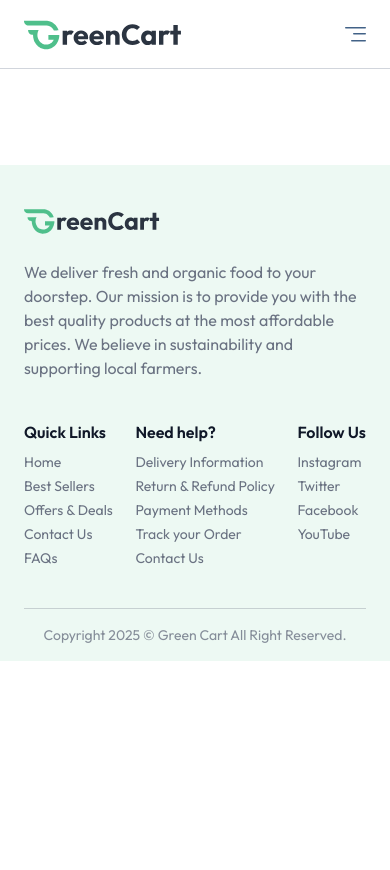
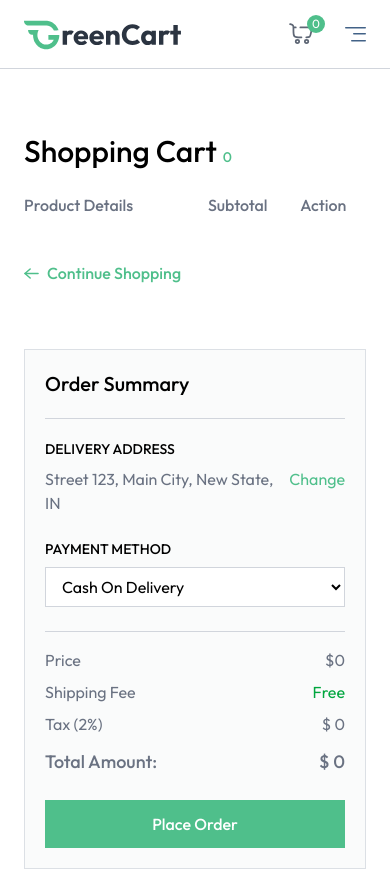
Before and after one commit to MohdZain49/Grocery-Ecommerce, a React (Vite) app in the folder client/: page /cart in a window 390 px wide. Shown: the top 870 px of the page. Before the commit the page ends 844 px from the top, so only its background shows below. Built offline with nearby package versions, Linux system fonts and the light colour scheme.

Commit message:
add Cart page and integrate cart functionality in Navbar and AppContext

```diff
--- a/client/src/App.jsx
+++ b/client/src/App.jsx
@@ -9,6 +9,7 @@
 import AllProduct from "./pages/AllProduct";
 import ProductCategory from "./pages/ProductCategory";
 import ProductDetails from "./pages/ProductDetails";
+import Cart from "./pages/Cart";
 
 function App() {
   const isSellerPath = useLocation().pathname.includes("seller");
@@ -27,6 +28,7 @@
           <Route path="/products" element={<AllProduct />} />
           <Route path="/products/:category" element={<ProductCategory />} />
           <Route path="/products/:category/:id" element={<ProductDetails />} />
+          <Route path="/cart" element={<Cart />} />
         </Routes>
       </div>
       {isSellerPath ? null : <Footer />}
--- a/client/src/components/Navbar.jsx
+++ b/client/src/components/Navbar.jsx
@@ -5,7 +5,15 @@
 
 function Navbar() {
   const [open, setOpen] = React.useState(false);
-  const { navigate, user, setUser, setShowUserLogin, searchQuery, setSearchQuery } = useAppContext();
+  const {
+    navigate,
+    user,
+    setUser,
+    setShowUserLogin,
+    searchQuery,
+    setSearchQuery,
+    getCartCount,
+  } = useAppContext();
 
   const handleLogout = async () => {
     setUser(null);
@@ -13,10 +21,10 @@
   };
 
   useEffect(() => {
-    if(searchQuery.length > 0) {
+    if (searchQuery.length > 0) {
       navigate("/products");
     }
-  }, [searchQuery])
+  }, [searchQuery]);
 
   return (
     <div>
@@ -51,7 +59,7 @@
               className="w-6 opacity-80"
             />
             <button className="absolute -top-2 -right-3 text-xs text-white bg-primary w-[18px] h-[18px] rounded-full">
-              3
+              {getCartCount()}
             </button>
           </div>
 
@@ -88,6 +96,22 @@
         </div>
 
         {/* Mobile Menu */}
+
+        <div className="flex items-center gap=6 sm:hidden">
+          <div
+            className="relative cursor-pointer mr-8"
+            onClick={() => navigate("cart")}
+          >
+            <img
+              src={assets.nav_cart_icon}
+              alt="cart"
+              className="w-6 opacity-80"
+            />
+            <button className="absolute -top-2 -right-3 text-xs text-white bg-primary w-[18px] h-[18px] rounded-full">
+              {getCartCount()}
+            </button>
+          </div>
+
           <button
             onClick={() => (open ? setOpen(false) : setOpen(true))}
             aria-label="Menu"
@@ -95,6 +119,7 @@
           >
             <img src={assets.menu_icon} alt="menu" />
           </button>
+        </div>
 
         <div
           className={`${
--- a/client/src/context/AppContext.jsx
+++ b/client/src/context/AppContext.jsx
@@ -19,6 +19,8 @@
   searchQuery: {},
   setSearchQuery: () => {},
   navigate: () => {},
+  getCartCount: () => {},
+  getCartAmount: () => {},
 });
 
 export const AppContextProvider = ({ children }) => {
@@ -67,6 +69,25 @@
     toast.success("Item removed from cart");
   };
 
+  const getCartCount = () => {
+    let totalCount = 0;
+    for (const item in cartItems) {
+      totalCount += cartItems[item];
+    }
+    return totalCount;
+  };
+
+  const getCartAmount = () => {
+    let totalAmount = 0;
+    for (const items in cartItems) {
+      let itmeInfo = products.find((product) => product._id === items);
+      if (cartItems[items] > 0) {
+        totalAmount += itmeInfo.offerPrice * cartItems[items];
+      }
+    }
+    return Math.floor(totalAmount * 100) / 100;
+  };
+
   useEffect(() => {
     fetchProducts();
   }, []);
@@ -87,6 +108,8 @@
     cartItems,
     searchQuery,
     setSearchQuery,
+    getCartAmount,
+    getCartCount,
   };
 
   return <AppContext.Provider value={value}>{children}</AppContext.Provider>;
--- /dev/null
+++ b/client/src/pages/Cart.jsx
@@ -0,0 +1,233 @@
+import React, { useEffect, useState } from "react";
+import { useAppContext } from "../context/AppContext";
+import { assets, dummyAddress } from "../assets/assets";
+
+function Cart() {
+  const {
+    products,
+    currency,
+    cartItems,
+    removeCartItem,
+    getCartCount,
+    updatedCartItem,
+    navigate,
+    getCartAmount,
+  } = useAppContext();
+
+  const [cartArray, setCartArray] = useState([]);
+  const [addresses, setAddresses] = useState(dummyAddress);
+  const [showAddress, setShowAddress] = useState(false);
+  const [selectedAddress, setSelectedAddress] = useState(dummyAddress[0]);
+  const [paymentOption, setPaymentOption] = useState("COD");
+
+  const getCart = () => {
+    let tempArray = [];
+    for (const key in cartItems) {
+      const product = products.find((item) => item._id === key);
+      product.quantity = cartItems[key];
+      tempArray.push(product);
+      console.log("temparory array ", tempArray);
+    }
+    setCartArray(tempArray);
+  };
+
+  const placeOrder = async () => {};
+
+  useEffect(() => {
+    if (products.length > 0 && cartItems) {
+      getCart();
+    }
+  }, [products, cartItems]);
+
+  return products.length > 0 && cartItems ? (
+    <div className="flex flex-col md:flex-row mt-16 ">
+      <div className="flex-1 max-w-4xl">
+        <h1 className="text-3xl font-medium mb-6">
+          Shopping Cart{" "}
+          <span className="text-sm text-primary">{getCartCount()}</span>
+        </h1>
+
+        <div className="grid grid-cols-[2fr_1fr_1fr] text-gray-500 text-base font-medium pb-3">
+          <p className="text-left">Product Details</p>
+          <p className="text-center">Subtotal</p>
+          <p className="text-center">Action</p>
+        </div>
+
+        {cartArray.map((product, index) => (
+          <div
+            key={index}
+            className="grid grid-cols-[2fr_1fr_1fr] text-gray-500 items-center text-sm md:text-base font-medium pt-3"
+          >
+            <div className="flex items-center md:gap-6 gap-3">
+              <div
+                onClick={() => {
+                  navigate(
+                    `/products/${product.category.toLowerCase()}/${product._id}`
+                  );
+                  scrollTo(0, 0);
+                }}
+                className="cursor-pointer w-24 h-24 flex items-center justify-center border border-gray-300 rounded"
+              >
+                <img
+                  className="max-w-full h-full object-cover"
+                  src={product.image[0]}
+                  alt={product.name}
+                />
+              </div>
+              <div>
+                <p className="hidden md:block font-semibold">{product.name}</p>
+                <div className="font-normal text-gray-500/70">
+                  <p>
+                    Weight: <span>{product.weoght || "N/A"}</span>
+                  </p>
+                  <div className="flex items-center">
+                    <p>Qty:</p>
+                    <select
+                      onChange={(e) =>
+                        updatedCartItem(product._id, Number(e.target.value))
+                      }
+                      value={cartItems[product._id]}
+                      className="outline-none"
+                    >
+                      {Array(
+                        cartItems[product._id] > 9 ? cartItems[product._id] : 9
+                      )
+                        .fill("")
+                        .map((_, index) => (
+                          <option key={index} value={index + 1}>
+                            {index + 1}
+                          </option>
+                        ))}
+                    </select>
+                  </div>
+                </div>
+              </div>
+            </div>
+            <p className="text-center">
+              {currency}
+              {product.offerPrice * product.quantity}
+            </p>
+            <button
+              className="cursor-pointer mx-auto"
+              onClick={() => removeCartItem(product._id)}
+            >
+              <img
+                src={assets.remove_icon}
+                alt="remove"
+                className="inline-block w-6 h-6"
+              />
+            </button>
+          </div>
+        ))}
+
+        <button
+          onClick={() => {
+            navigate("/products");
+            scrollTo(0, 0);
+          }}
+          className="group cursor-pointer flex items-center mt-8 gap-2 text-primary font-medium"
+        >
+          <img
+            className="group-hover:-translate-x-1 transition"
+            src={assets.arrow_right_icon_colored}
+            alt="arrow_img"
+          />
+          Continue Shopping
+        </button>
+      </div>
+
+      <div className="max-w-[360px] w-full bg-gray-100/40 p-5 max-md:mt-16 border border-gray-300/70">
+        <h2 className="text-xl md:text-xl font-medium">Order Summary</h2>
+        <hr className="border-gray-300 my-5" />
+
+        <div className="mb-6">
+          <p className="text-sm font-medium uppercase">Delivery Address</p>
+          <div className="relative flex justify-between items-start mt-2">
+            <p className="text-gray-500">
+              {selectedAddress
+                ? `${selectedAddress.street}, ${selectedAddress.city}, ${selectedAddress.state}, ${selectedAddress.country}`
+                : "No address found"}
+            </p>
+            <button
+              onClick={() => setShowAddress(!showAddress)}
+              className="text-primary hover:underline cursor-pointer"
+            >
+              Change
+            </button>
+            {showAddress && (
+              <div className="absolute top-12 py-1 bg-white border border-gray-300 text-sm w-full">
+                {addresses.map((address, index) => (
+                  <p
+                    key={index}
+                    onClick={() => {
+                      setSelectedAddress(address);
+                      setShowAddress(false);
+                    }}
+                    className="text-gray-500 p-2 hover:bg-gray-100"
+                  >
+                    {address.street}, {address.city}, {address.state},{" "}
+                    {address.country},
+                  </p>
+                ))}
+
+                <p
+                  onClick={() => navigate("/add-address")}
+                  className="text-primary text-center cursor-pointer p-2 hover:bg-primary/10"
+                >
+                  Add address
+                </p>
+              </div>
+            )}
+          </div>
+
+          <p className="text-sm font-medium uppercase mt-6">Payment Method</p>
+
+          <select
+            onChange={(e) => setPaymentOption(e.target.value)}
+            className="w-full border border-gray-300 bg-white px-3 py-2 mt-2 outline-none"
+          >
+            <option value="COD">Cash On Delivery</option>
+            <option value="Online">Online Payment</option>
+          </select>
+        </div>
+
+        <hr className="border-gray-300" />
+
+        <div className="text-gray-500 mt-4 space-y-2">
+          <p className="flex justify-between">
+            <span>Price</span>
+            <span>
+              {currency}
+              {getCartAmount()}
+            </span>
+          </p>
+          <p className="flex justify-between">
+            <span>Shipping Fee</span>
+            <span className="text-green-600">Free</span>
+          </p>
+          <p className="flex justify-between">
+            <span>Tax (2%)</span>
+            <span>
+              {currency} {getCartAmount() * 2}
+            </span>
+          </p>
+          <p className="flex justify-between text-lg font-medium mt-3">
+            <span>Total Amount:</span>
+            <span>
+              {currency} {getCartAmount() + getCartAmount() * 2}
+            </span>
+          </p>
+        </div>
+
+        <button
+          onClick={placeOrder}
+          className="w-full py-3 mt-6 cursor-pointer bg-primary text-white font-medium hover:bg-primary-dull transition"
+        >
+          {paymentOption === "COD" ? "Place Order" : "Proceed to Checkout"}
+        </button>
+      </div>
+    </div>
+  ) : null;
+}
+
+export default Cart;
```
Lines whose indentation alone changed are shown as unchanged.
